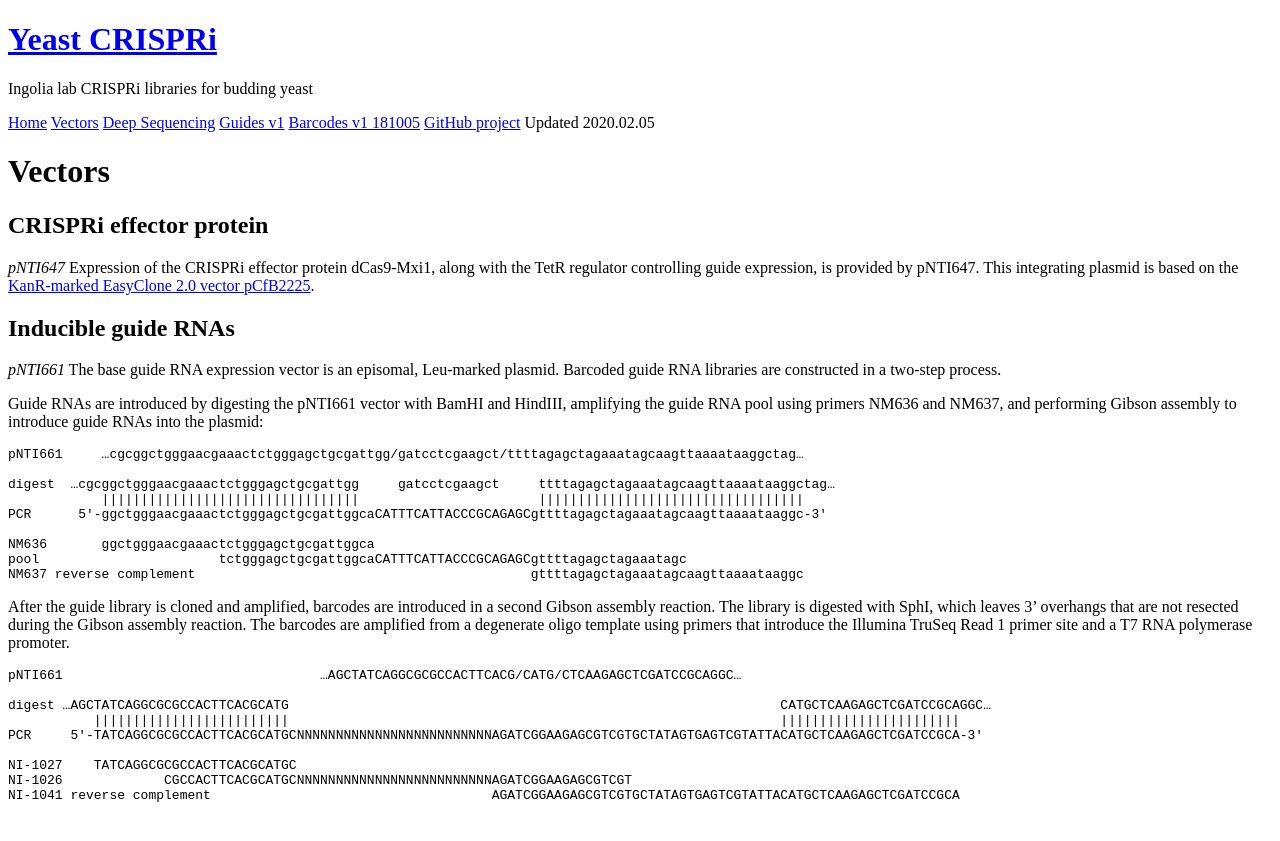
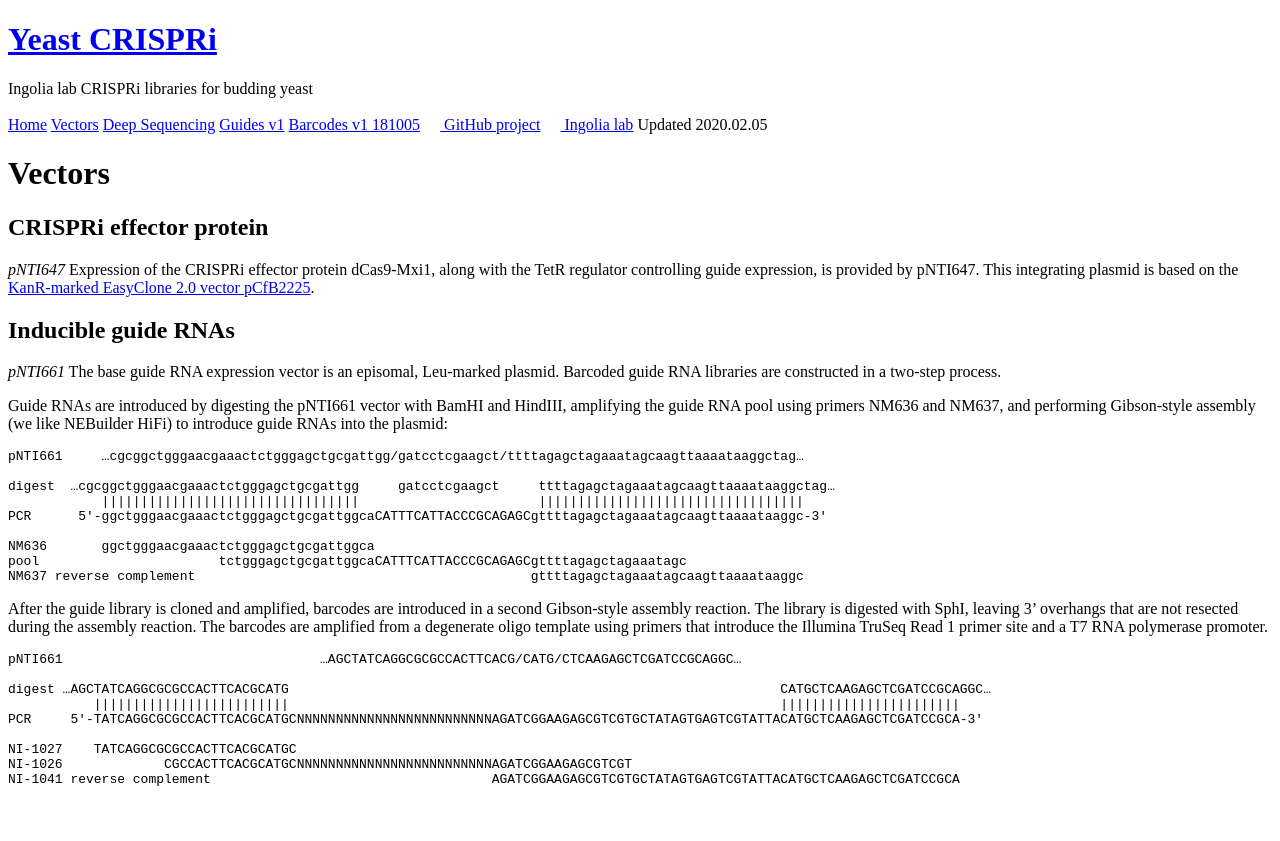
Before and after one commit to ingolia-lab/yeast-crispri, a Jekyll site: the page built from docs/10-vectors.md, in a window 1280 px wide. Shown: the top 841 px of the page. Built offline with Jekyll 4.4.1, drawn with Linux system fonts in a browser that asks for light colours; some web fonts are replaced.

Commit message:
Minor improvements including external links

````diff
--- a/docs/10-vectors.md
+++ b/docs/10-vectors.md
@@ -16,8 +16,8 @@ two-step process.
 
 Guide RNAs are introduced by digesting the pNTI661 vector with BamHI
 and HindIII, amplifying the guide RNA pool using primers NM636 and
-NM637, and performing Gibson assembly to introduce guide RNAs into the
-plasmid:
+NM637, and performing Gibson-style assembly (we like NEBuilder HiFi)
+to introduce guide RNAs into the plasmid:
 
 ```
 pNTI661     …cgcggctgggaacgaaactctgggagctgcgattgg/gatcctcgaagct/ttttagagctagaaatagcaagttaaaataaggctag…
@@ -32,11 +32,11 @@ NM637 reverse complement                                           gttttagagctag
 ```
 
 After the guide library is cloned and amplified, barcodes are
-introduced in a second Gibson assembly reaction. The library is
-digested with SphI, which leaves 3' overhangs that are not resected
-during the Gibson assembly reaction. The barcodes are amplified from a
-degenerate oligo template using primers that introduce the Illumina
-TruSeq Read 1 primer site and a T7 RNA polymerase promoter.
+introduced in a second Gibson-style assembly reaction. The library is
+digested with SphI, leaving 3' overhangs that are not resected during
+the assembly reaction. The barcodes are amplified from a degenerate
+oligo template using primers that introduce the Illumina TruSeq Read 1
+primer site and a T7 RNA polymerase promoter.
 
 ```
 pNTI661                                 …AGCTATCAGGCGCGCCACTTCACG/CATG/CTCAAGAGCTCGATCCGCAGGC…
--- a/docs/_includes/sidebar.html
+++ b/docs/_includes/sidebar.html
@@ -26,7 +26,18 @@
         {% endif %}
       {% endfor %}
 
-      <a class="sidebar-nav-item" href="{{ site.github.repo }}">GitHub project</a>
+	    <a class="sidebar-nav-item" href="{{ site.github.repo }}">
+	      <svg style="display: inline-block; width: 1em; height: 1em;" viewbox="0 0 48 48" color="#fff">
+		<path d="M36 24c-1.2 0-2 0.8-2 2v12c0 1.2-0.8 2-2 2h-22c-1.2 0-2-0.8-2-2v-22c0-1.2 0.8-2 2-2h12c1.2 0 2-0.8 2-2s-0.8-2-2-2h-12c-3.4 0-6 2.6-6 6v22c0 3.4 2.6 6 6 6h22c3.4 0 6-2.6 6-6v-12c0-1.2-0.8-2-2-2z" stroke="#fff" fill="#fff"></path>
+		<path d="M43.8 5.2c-0.2-0.4-0.6-0.8-1-1-0.2-0.2-0.6-0.2-0.8-0.2h-12c-1.2 0-2 0.8-2 2s0.8 2 2 2h7.2l-18.6 18.6c-0.8 0.8-0.8 2 0 2.8 0.4 0.4 0.8 0.6 1.4 0.6s1-0.2 1.4-0.6l18.6-18.6v7.2c0 1.2 0.8 2 2 2s2-0.8 2-2v-12c0-0.2 0-0.6-0.2-0.8z" stroke="#fff" fill="#fff"></path>
+	      </svg>
+	      GitHub project</a>
+	    <a class="sidebar-nav-item" href="https://ingolia-lab.org/">
+	      <svg style="display: inline-block; width: 1em; height: 1em;" viewbox="0 0 48 48" color="#fff">
+		<path d="M36 24c-1.2 0-2 0.8-2 2v12c0 1.2-0.8 2-2 2h-22c-1.2 0-2-0.8-2-2v-22c0-1.2 0.8-2 2-2h12c1.2 0 2-0.8 2-2s-0.8-2-2-2h-12c-3.4 0-6 2.6-6 6v22c0 3.4 2.6 6 6 6h22c3.4 0 6-2.6 6-6v-12c0-1.2-0.8-2-2-2z" stroke="#fff" fill="#fff"></path>
+		<path d="M43.8 5.2c-0.2-0.4-0.6-0.8-1-1-0.2-0.2-0.6-0.2-0.8-0.2h-12c-1.2 0-2 0.8-2 2s0.8 2 2 2h7.2l-18.6 18.6c-0.8 0.8-0.8 2 0 2.8 0.4 0.4 0.8 0.6 1.4 0.6s1-0.2 1.4-0.6l18.6-18.6v7.2c0 1.2 0.8 2 2 2s2-0.8 2-2v-12c0-0.2 0-0.6-0.2-0.8z" stroke="#fff" fill="#fff"></path>
+	      </svg>
+	      Ingolia lab</a>
       <span class="sidebar-nav-item">Updated {{ site.time | date: '%Y.%m.%d' }}</span>
     </nav>
   </div>
````
Also changed, not shown: docs/README.md (deleted).
